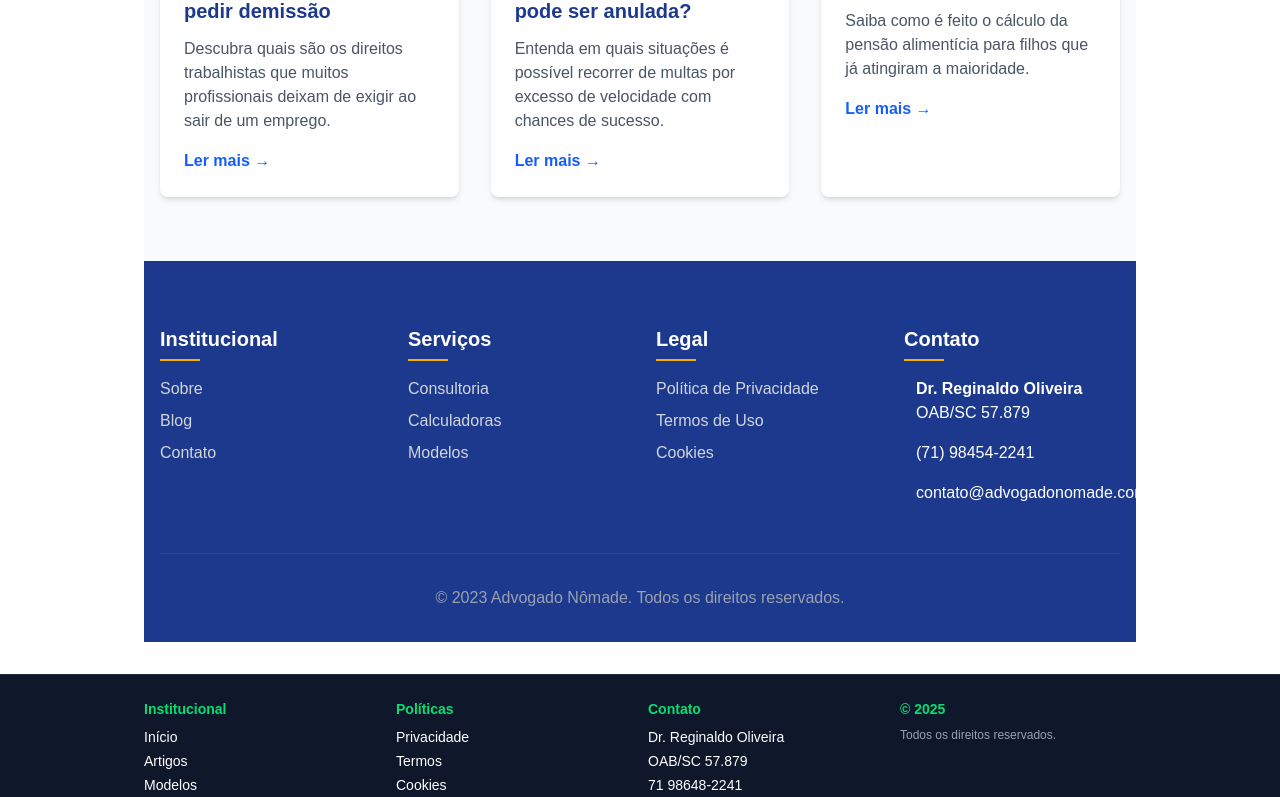
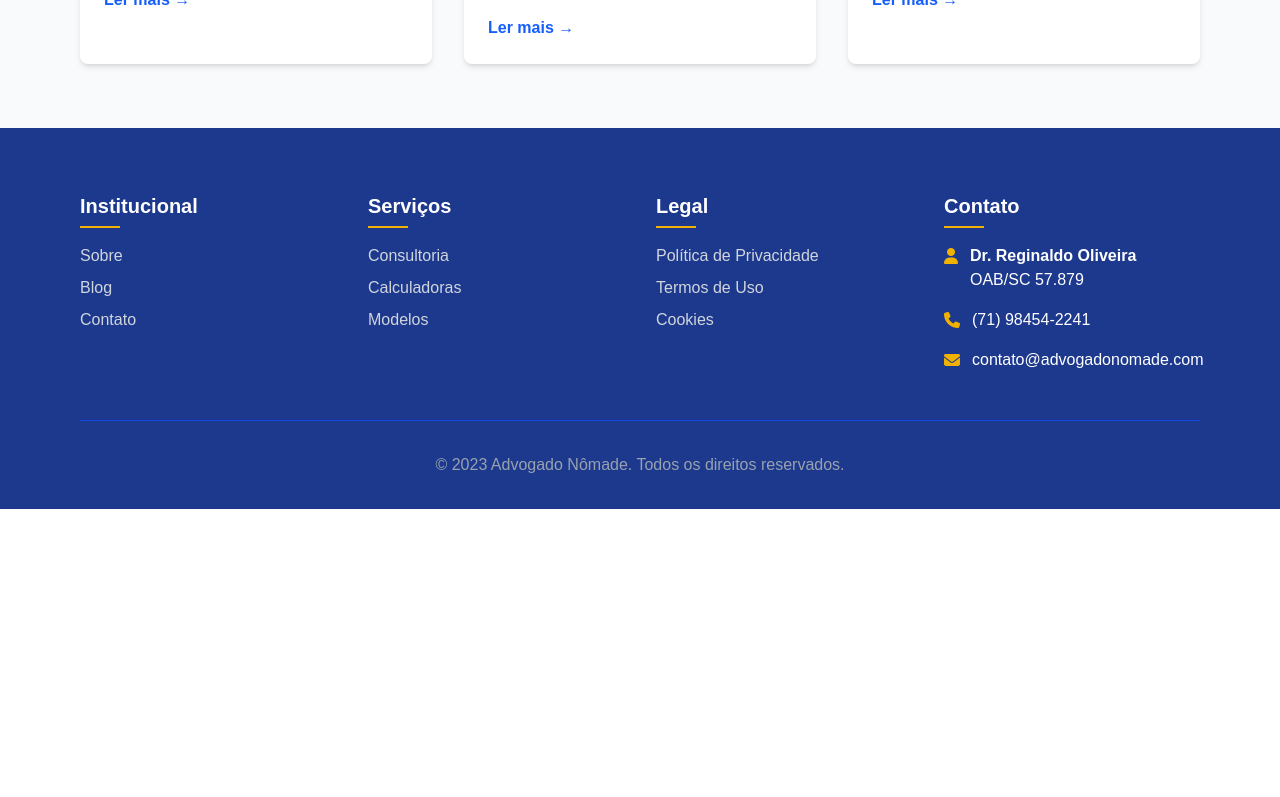
Before and after one commit to mestrereginaldo-site/advogadonomade1, a Next.js app: page / in a window 1280 px wide. Shown: the part 2000-2797 px from the top of the page. After the commit the page ends 2509 px from the top, so only its background shows below. Built offline with nearby package versions, Linux system fonts and the light colour scheme.

Commit message:
Update layout.tsx

```diff
--- a/app/layout.tsx
+++ b/app/layout.tsx
@@ -1,8 +1,6 @@
 // app/layout.tsx
 import "./globals.css";
 import { Metadata } from "next";
-import Link from "next/link";
-import Header from "./components/Header";
 
 export const metadata: Metadata = {
   title: "Advogado Nômade - Direito de Qualquer Lugar",
@@ -12,48 +10,13 @@ export const metadata: Metadata = {
 export default function RootLayout({ children }: { children: React.ReactNode }) {
   return (
     <html lang="pt-BR">
+      <head>
+        <link rel="stylesheet" href="https://cdnjs.cloudflare.com/ajax/libs/font-awesome/6.4.0/css/all.min.css" />
+      </head>
       <body className="min-h-screen flex flex-col bg-white text-black">
-        <Header />
-        <main className="flex-1 w-full max-w-5xl mx-auto px-4 py-8 bg-white text-black">{children}</main>
-        <footer className="w-full bg-slate-900 border-t border-slate-800 text-white">
-          <div className="max-w-5xl mx-auto px-4 py-6 grid grid-cols-2 md:grid-cols-4 gap-4 text-sm">
-            <div>
-              <h3 className="font-bold text-green-400 mb-2">Institucional</h3>
-              <ul className="space-y-1">
-                <li><Link href="/" className="text-white hover:text-green-400">Início</Link></li>
-                <li><Link href="/artigos" className="text-white hover:text-green-400">Artigos</Link></li>
-                <li><Link href="/modelos" className="text-white hover:text-green-400">Modelos</Link></li>
-                <li><Link href="/consultoria" className="text-white hover:text-green-400">Consultoria</Link></li>
-                <li><Link href="/contato" className="text-white hover:text-green-400">Contato</Link></li>
-              </ul>
-            </div>
-            <div>
-              <h3 className="font-bold text-green-400 mb-2">Políticas</h3>
-              <ul className="space-y-1">
-                <li><Link href="/politica-de-privacidade" className="text-white hover:text-green-400">Privacidade</Link></li>
-                <li><Link href="/termos-de-uso" className="text-white hover:text-green-400">Termos</Link></li>
-                <li><Link href="/cookies" className="text-white hover:text-green-400">Cookies</Link></li>
-              </ul>
-            </div>
-            <div>
-              <h3 className="font-bold text-green-400 mb-2">Contato</h3>
-              <ul className="space-y-1">
-                <li>Dr. Reginaldo Oliveira</li>
-                <li>OAB/SC 57.879</li>
-                <li><a href="https://wa.me/5571986482241" className="text-white hover:text-green-400">71 98648-2241</a></li>
-              </ul>
-            </div>
-            <div>
-              <h3 className="font-bold text-green-400 mb-2">© 2025</h3>
-              <p className="text-xs text-gray-400">Todos os direitos reservados.</p>
-            </div>
-          </div>
-        </footer>
-        <div className="fixed bottom-4 right-4 z-50">
-          <a href="https://wa.me/5571986482241?text=Preciso%20de%20um%20advogado%20agora" className="inline-flex items-center gap-2 bg-green-500 hover:bg-green-600 text-white font-semibold py-3 px-4 rounded-full shadow-lg">
-            WhatsApp
-          </a>
-        </div>
+        <main>{children}</main>
+
+        {/* Footer removido do layout - agora está no page.tsx */}
       </body>
     </html>
   );
```
